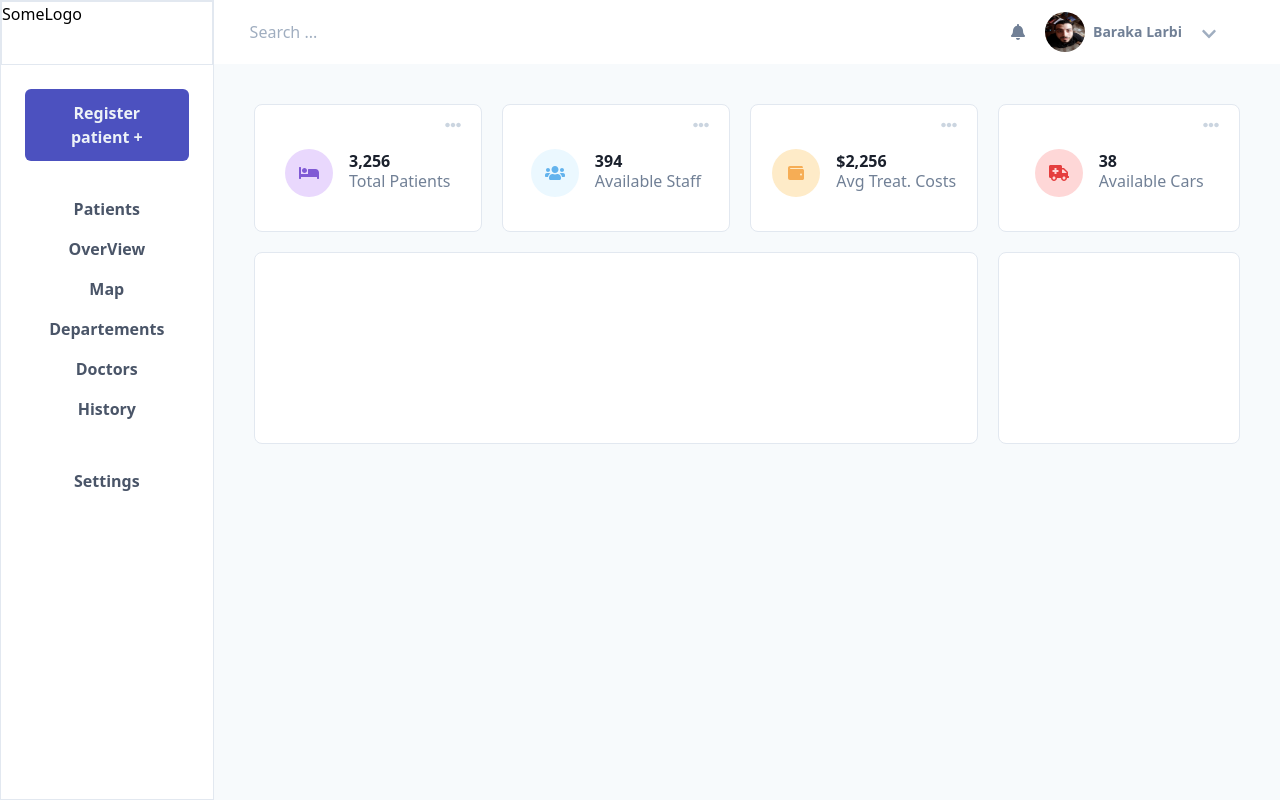
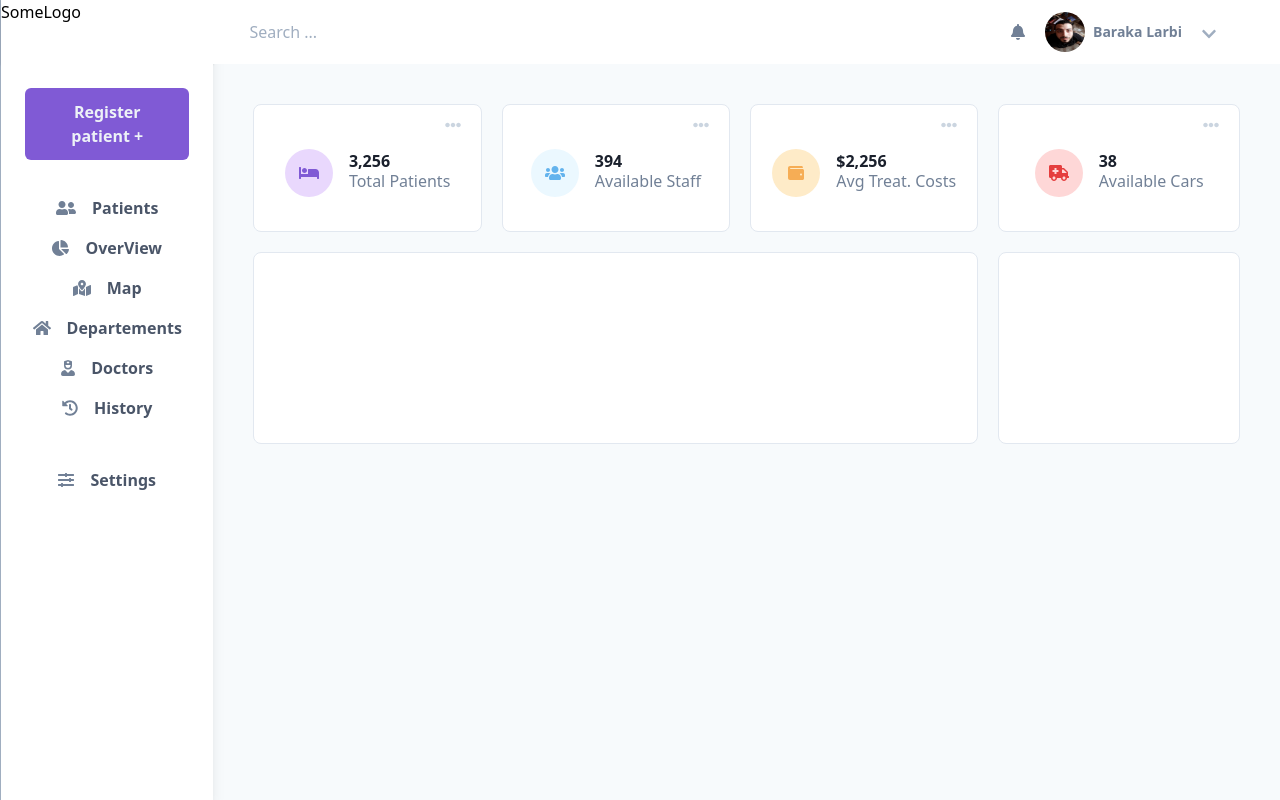
Before and after one commit to larbibaraka/health-app-dashboard, a React (Create React App) app: page / in a window 1280 px wide. Built offline with nearby package versions, Linux system fonts and the light colour scheme.

Commit message:
add icons to side bar

```diff
--- a/src/components/SideBar.jsx
+++ b/src/components/SideBar.jsx
@@ -1,37 +1,67 @@
 import React from "react";
-
+import { FontAwesomeIcon } from "@fortawesome/react-fontawesome";
+import {
+  faUserFriends,
+  faChartPie,
+  faMapMarkedAlt,
+  faHome,
+  faUserNurse,
+  faHistory,
+  faSlidersH,
+} from "@fortawesome/free-solid-svg-icons";
 export const SideBar = () => {
   return (
-    <div className="sidebar flex flex-col bg-white w-1/5 border border-gray-300 h-screen">
-      <div className="logo h-16 justify-center border border-gray-300">SomeLogo</div>
+    <div className="sidebar flex flex-col bg-white w-1/5 shadow-lg border-l border-gray-500 h-screen">
+      <div className="logo h-16 shadow justify-center">SomeLogo</div>
       <div className="bg-white menu p-6 flex flex-col">
         <div className="register-patient self-center">
-          <button className="bg-indigo-700 text-gray-200 px-6 py-3 rounded-md font-semibold   hover:bg-indigo-800 hover:text-white items-center focus:outline-none">
+          <button className="bg-purple-600 text-gray-200 px-6 py-3 rounded-md font-semibold   hover:bg-purple-700 hover:text-white items-center focus:outline-none">
             Register patient +
           </button>
         </div>
         <div className="menu-elements mt-5">
-          <ul className="flex flex-col items-center">
-            <li className="text-gray-700 font-sans font-semibold hover:text-indigo-800 cursor-pointer mt-4">
-
+          <ul className="flex flex-col items-center ">
+            <li className="text-gray-700 font-sans font-bold hover:text-purple-800 cursor-pointer mt-4">
+              <span className="w-12 h-12  mr-4 text-gray-600 cursor-pointer hover:text-purple-800 ">
+                <FontAwesomeIcon icon={faUserFriends} />
+              </span>
               Patients
             </li>
-            <li className="text-gray-700 font-sans font-semibold hover:text-indigo-800 cursor-pointer mt-4">
+            <li className="text-gray-700 font-sans font-bold hover:text-purple-800 cursor-pointer mt-4">
+              <span className="w-12 h-12  mr-4 text-gray-600 cursor-pointer hover:text-purple-800 ">
+                <FontAwesomeIcon icon={faChartPie} />
+              </span>
               OverView
             </li>
-            <li className="text-gray-700 font-sans font-semibold hover:text-indigo-800 cursor-pointer mt-4">
+            <li className="text-gray-700 font-sans font-bold hover:text-purple-800 cursor-pointer mt-4">
+              <span className="w-12 h-12  mr-4 text-gray-600 cursor-pointer hover:text-purple-800" >
+                <FontAwesomeIcon icon={faMapMarkedAlt} />
+              </span>
               Map
             </li>
-            <li className="text-gray-700 font-sans font-semibold hover:text-indigo-800 cursor-pointer mt-4">
+            <li className="text-gray-700 font-sans font-bold hover:text-purple-800 cursor-pointer mt-4">
+              <span className="w-12 h-12  mr-4 text-gray-600 cursor-pointer hover:text-purple-800 ">
+                <FontAwesomeIcon icon={faHome} />
+              </span>
               Departements
             </li>
-            <li className="text-gray-700 font-sans font-semibold hover:text-indigo-800 cursor-pointer mt-4">
+            <li className="text-gray-700 font-sans font-bold hover:text-purple-800 cursor-pointer mt-4">
+              <span className="w-12 h-12  mr-4 text-gray-600 cursor-pointer hover:text-purple-800 ">
+                <FontAwesomeIcon icon={faUserNurse} />
+              </span>
               Doctors
             </li>
-            <li className="text-gray-700 font-sans font-semibold hover:text-indigo-800 cursor-pointer mt-4">
+            <li className="text-gray-700 font-sans font-bold hover:text-purple-800 cursor-pointer mt-4 ">
+              <span className="w-12 h-12  mr-4 text-gray-600 cursor-pointer hover:text-purple-800 ">
+                <FontAwesomeIcon icon={faHistory} />
+              </span>
               History
             </li>
-            <li className="text-gray-700 font-sans font-semibold hover:text-indigo-800 cursor-pointer mt-12">
+
+            <li className="text-gray-700 font-sans font-bold hover:text-purple-800 cursor-pointer mt-12">
+              <span className="w-12 h-12  mr-4 text-gray-600 cursor-pointer hover:text-purple-800 ">
+                <FontAwesomeIcon icon={faSlidersH} />
+              </span>
               Settings
             </li>
           </ul>
```
